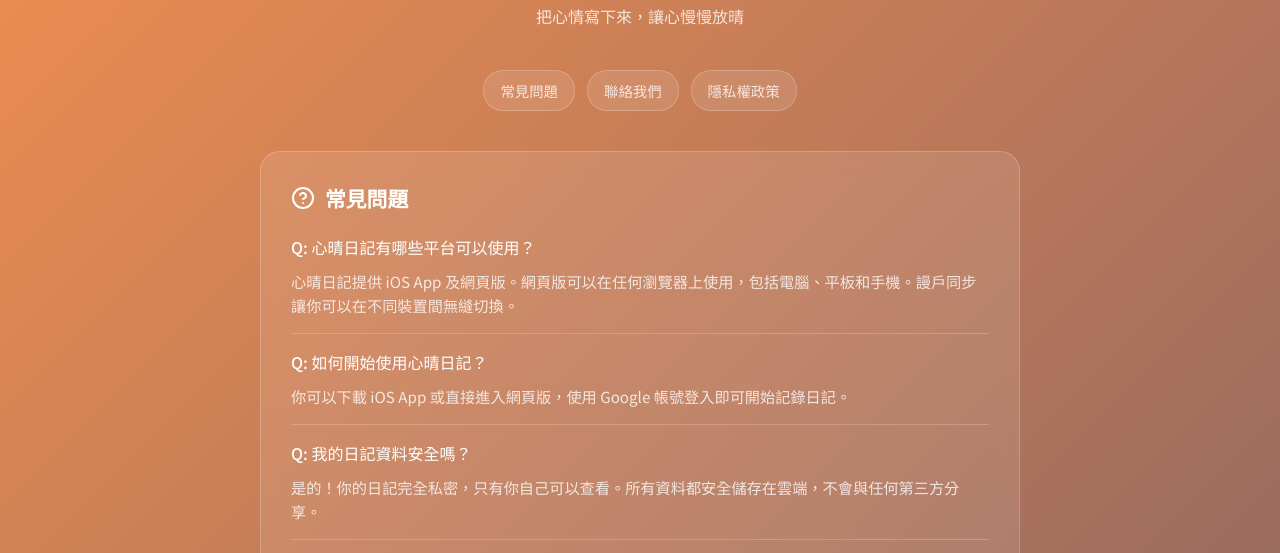
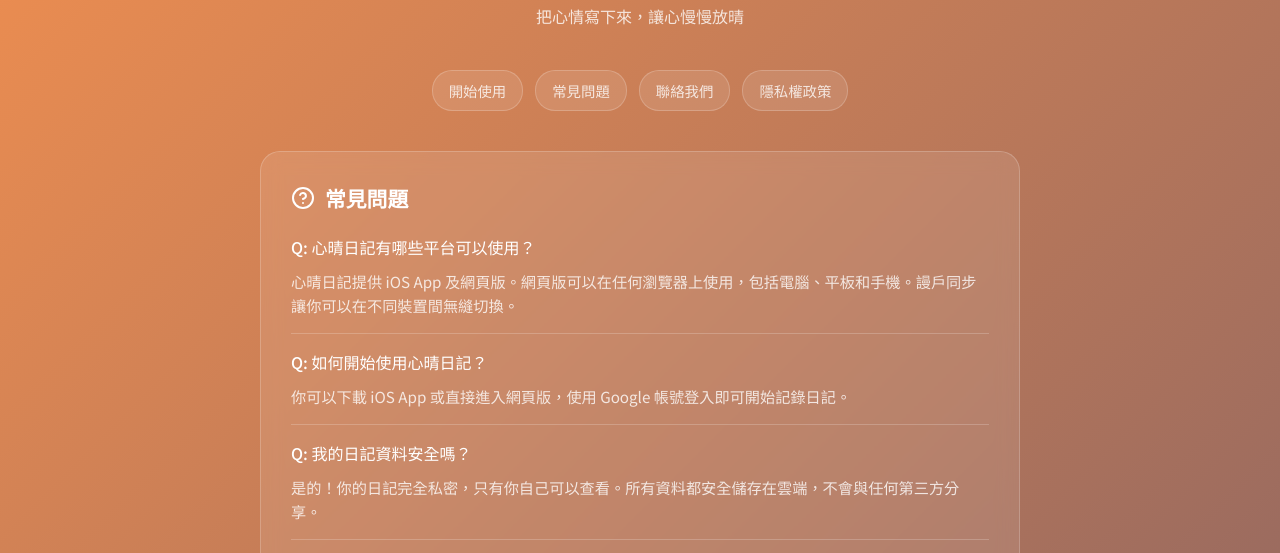
Before and after one commit to DaDa-Patrick/SunnyMind-Journal, a plain HTML site: page index.html in a window 1280 px wide. Shown: the part 235-788 px from the top of the page. Drawn offline with nearby package versions, Linux system fonts and the light colour scheme.

Commit message:
Add web app link to support page navigation

```diff
--- a/index.html
+++ b/index.html
@@ -251,6 +251,7 @@
         </header>
 
         <nav>
+            <a href="https://chatgpt-diary-76d82.web.app/" target="_blank">開始使用</a>
             <a href="#faq" class="active">常見問題</a>
             <a href="#contact">聯絡我們</a>
             <a href="#privacy">隱私權政策</a>
```
